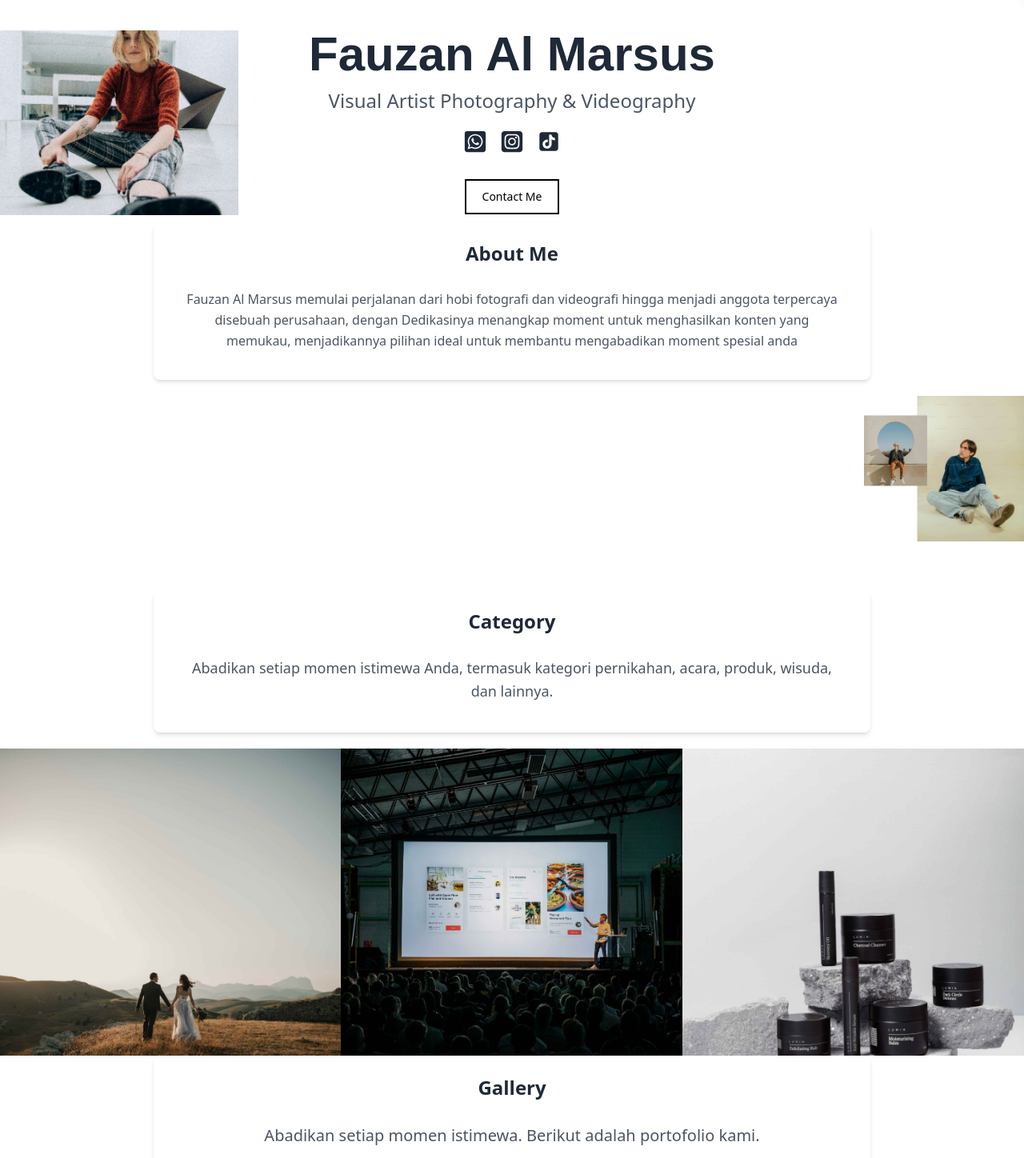
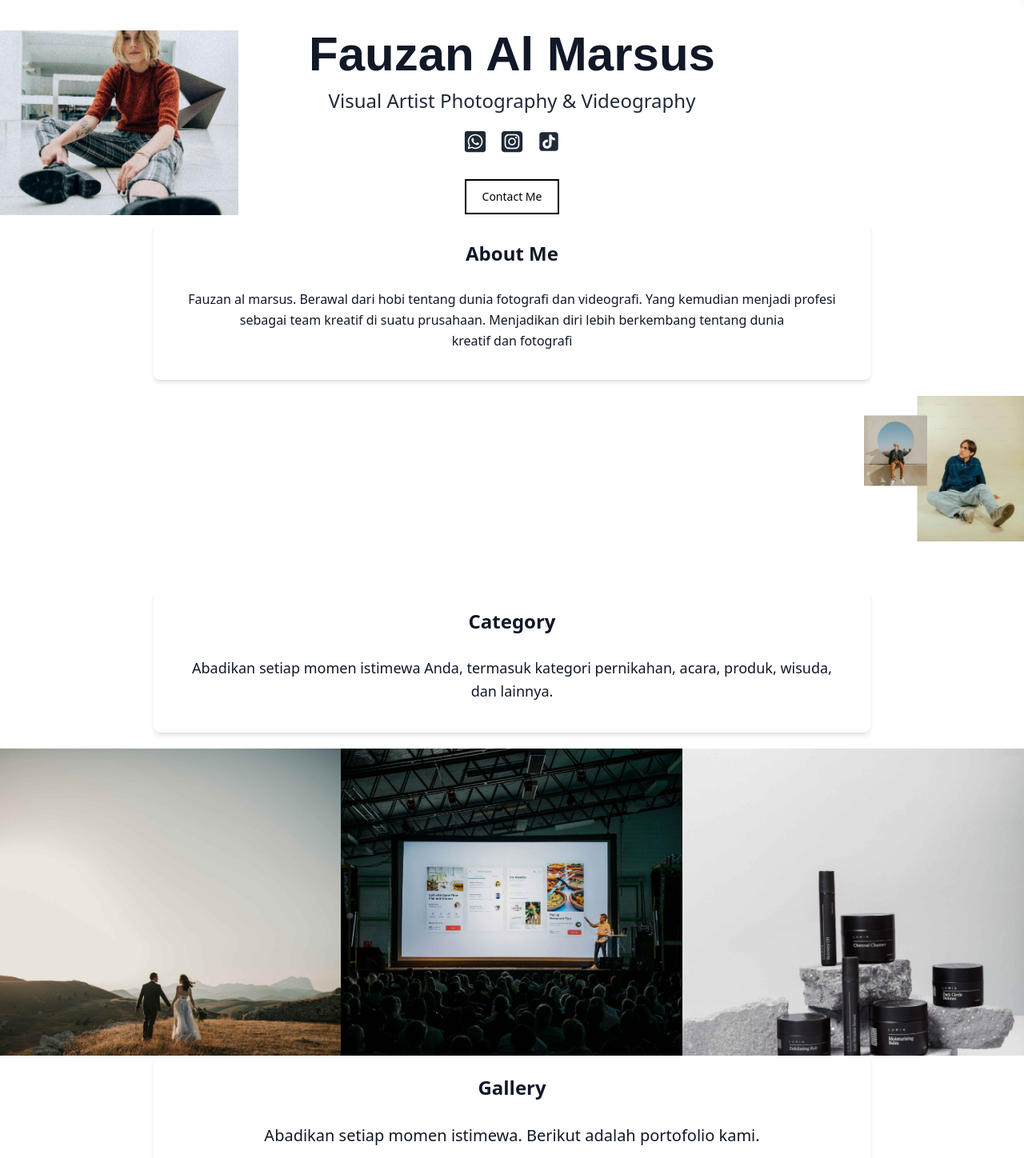
Before and after one commit to szuryanailham/Fauzan_portofolio, a React (Create React App) app: page / in a window 1280 px wide. Shown: the part 802-2250 px from the top of the page at 80% size. Built offline with nearby package versions, Linux system fonts and the light colour scheme.

Commit message:
menambahkan source code ketiga

```diff
--- a/src/components/About.js
+++ b/src/components/About.js
@@ -9,8 +9,8 @@ const About = () => {
         <img src={about} alt="about one" />
       </div>
       <div className="max-w-4xl mx-auto p-6 bg-white rounded-lg shadow-md md:text-center">
-        <h1 className="text-2xl font-bold text-gray-800 dark:text-white mb-4">About Me</h1>
-        <p className="text-md text-gray-600 dark:text-gray-300 leading-relaxed p-3">{textAbout}</p>
+        <h1 className="text-2xl font-bold text-gray-900 dark:text-white mb-4">About Me</h1>
+        <p className="text-md text-gray-900 dark:text-gray-300 leading-relaxed p-3">{textAbout}</p>
       </div>
       {/* Section 2 */}
       <div className="w-full flex justify-end mt-5">
--- a/src/components/Category.js
+++ b/src/components/Category.js
@@ -7,8 +7,8 @@ const Category = () => {
       <div id="Category" className="w-full h-fit flex flex-col md:flex-row-reverse mt-10">
         <div className="w-full md:full p-5">
           <div className="max-w-4xl mx-auto p-6 bg-white rounded-lg shadow-md text-end md:text-center">
-            <h1 className="text-2xl font-bold text-gray-800 dark:text-white mb-4 text-end md:text-center">Category</h1>
-            <p className="text-lg text-gray-600 dark:text-gray-300 leading-relaxed p-3">{About_two}</p>
+            <h1 className="text-2xl font-bold text-gray-900 dark:text-white mb-4 text-end md:text-center">Category</h1>
+            <p className="text-lg text-gray-900 leading-relaxed p-3">{About_two}</p>
           </div>
         </div>
       </div>
--- a/src/components/Footer.js
+++ b/src/components/Footer.js
@@ -5,8 +5,8 @@ const Footer = () => {
     <>
       <section className="bg-white dark:bg-gray-900 mt-10">
         <div className="py-8 px-4 mx-auto max-w-screen-xl text-center lg:py-16 lg:px-12">
-          <h1 className="mb-4 text-3xl font-lexend font-extrabold leading-none text-gray-800 md:text-5xl lg:text-6xl dark:text-white tracking-wider">“ Abadikan Setiap Moment “</h1>
-          <p className="mb-8 text-md font-normal text-gray-500 lg:text-xl sm:px-16 xl:px-48 dark:text-gray-400">Abadikan setiap momen dengan tangkapan lensa yang memukau, menciptakan kenangan yang dapat dinikmati selamanya.</p>
+          <h1 className="mb-4 text-3xl font-lexend font-extrabold leading-none text-gray-900 md:text-5xl lg:text-6xl dark:text-white tracking-wider">“ Abadikan Setiap Moment “</h1>
+          <p className="mb-8 text-md font-normal text-gray-900 lg:text-xl sm:px-16 xl:px-48 dark:text-gray-400">Abadikan setiap momen dengan tangkapan lensa yang memukau, menciptakan kenangan yang dapat dinikmati selamanya.</p>
         </div>
       </section>
     </>
--- a/src/components/Gallery.js
+++ b/src/components/Gallery.js
@@ -7,8 +7,8 @@ const Gallery = () => {
   return (
     <div id="Gallery">
       <div className="max-w-4xl p-6 bg-white rounded-lg shadow-md text-center mx-auto mb-6">
-        <h1 className="text-2xl font-bold text-gray-800 dark:text-white mb-4">Gallery</h1>
-        <p className="text-xl text-gray-600 dark:text-gray-300 leading-relaxed p-3">{Gallerytext}</p>
+        <h1 className="text-2xl font-bold text-gray-900 dark:text-white mb-4">Gallery</h1>
+        <p className="text-xl text-gray-900 leading-relaxed p-3">{Gallerytext}</p>
       </div>
       {/*  video fram */}
       <div className="">
--- a/src/components/Hero.js
+++ b/src/components/Hero.js
@@ -13,10 +13,10 @@ const Hero = () => {
       {/* Title and Social Media */}
       <div className="flex flex-col items-center justify-center text-center mt-10 z-10 px-5">
         {/* Title */}
-        <h1 initial={{ opacity: 0 }} duration animate={{ opacity: 1 }} exit={{ opacity: 0 }} className="text-4xl font-bold text-gray-800 dark:text-white font-lexend md:text-6xl">
+        <h1 initial={{ opacity: 0 }} duration animate={{ opacity: 1 }} exit={{ opacity: 0 }} className="text-4xl font-bold text-gray-900 dark:text-white font-lexend md:text-6xl">
           {Title}
         </h1>
-        <h2 className="mt-3 text-lg font-medium text-gray-600 dark:text-gray-300 md:text-2xl">{tagTitle}</h2>
+        <h2 className="mt-3 text-lg font-medium text-gray-800 dark:text-gray-300 md:text-2xl">{tagTitle}</h2>
 
         {/* Social Media Icons */}
         <div className="flex mt-5 text-3xl space-x-4 text-gray-800 dark:text-white">
--- a/src/constant/index.js
+++ b/src/constant/index.js
@@ -3,7 +3,7 @@ export const Title = "Fauzan Al Marsus ";
 export const tagTitle = " Visual Artist Photography & Videography";
 
 export const textAbout =
-  "Fauzan Al Marsus memulai perjalanan dari hobi fotografi dan videografi hingga menjadi anggota terpercaya disebuah perusahaan, dengan Dedikasinya menangkap moment untuk menghasilkan konten yang memukau,  menjadikannya pilihan ideal untuk membantu mengabadikan moment spesial anda ";
+  "Fauzan al marsus. Berawal dari hobi tentang dunia fotografi dan videografi. Yang kemudian menjadi profesi sebagai team kreatif di suatu prusahaan. Menjadikan diri lebih berkembang tentang dunia kreatif dan fotografi";
 
 export const About_two = "Abadikan setiap momen istimewa Anda, termasuk kategori pernikahan, acara, produk, wisuda, dan lainnya.";
 
```
